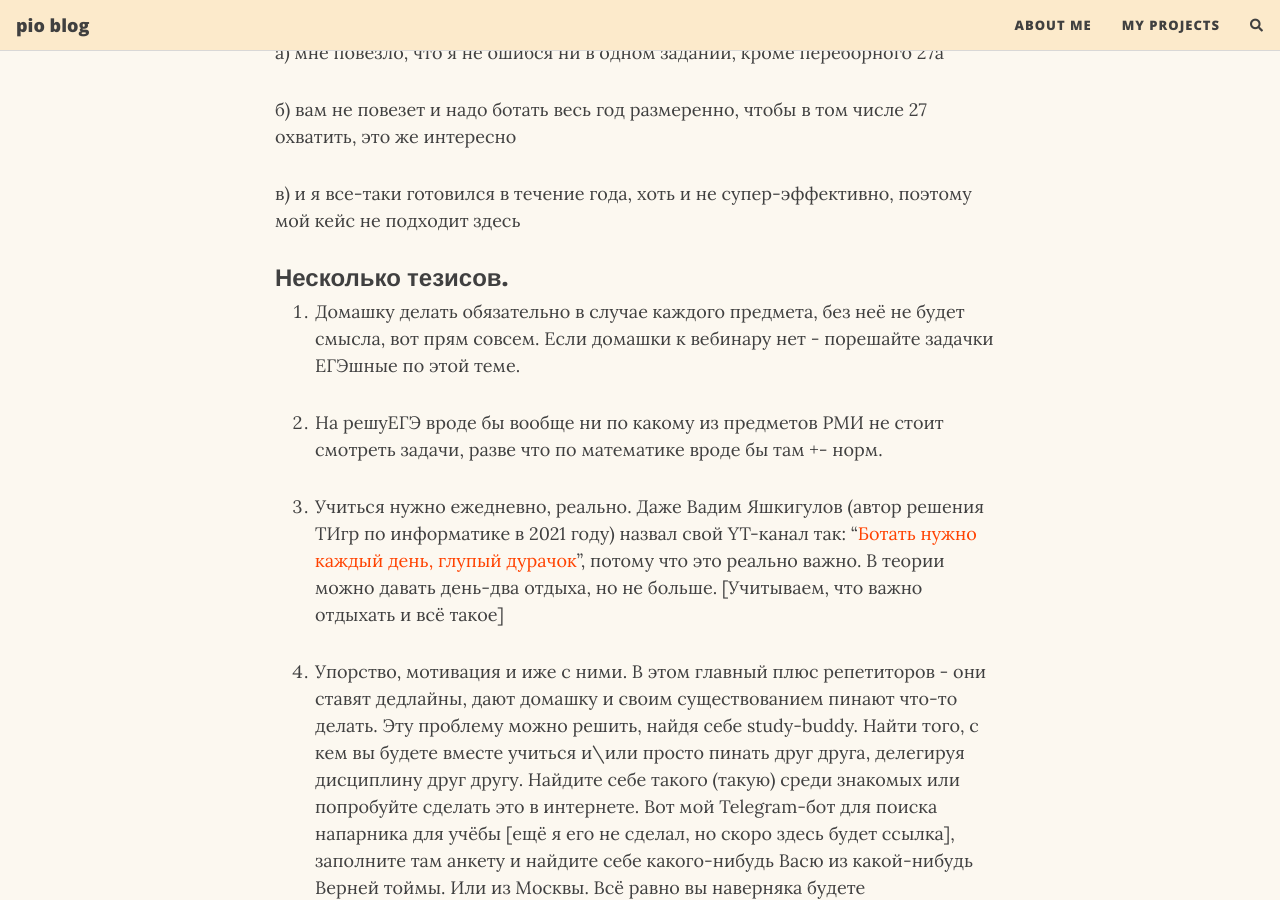
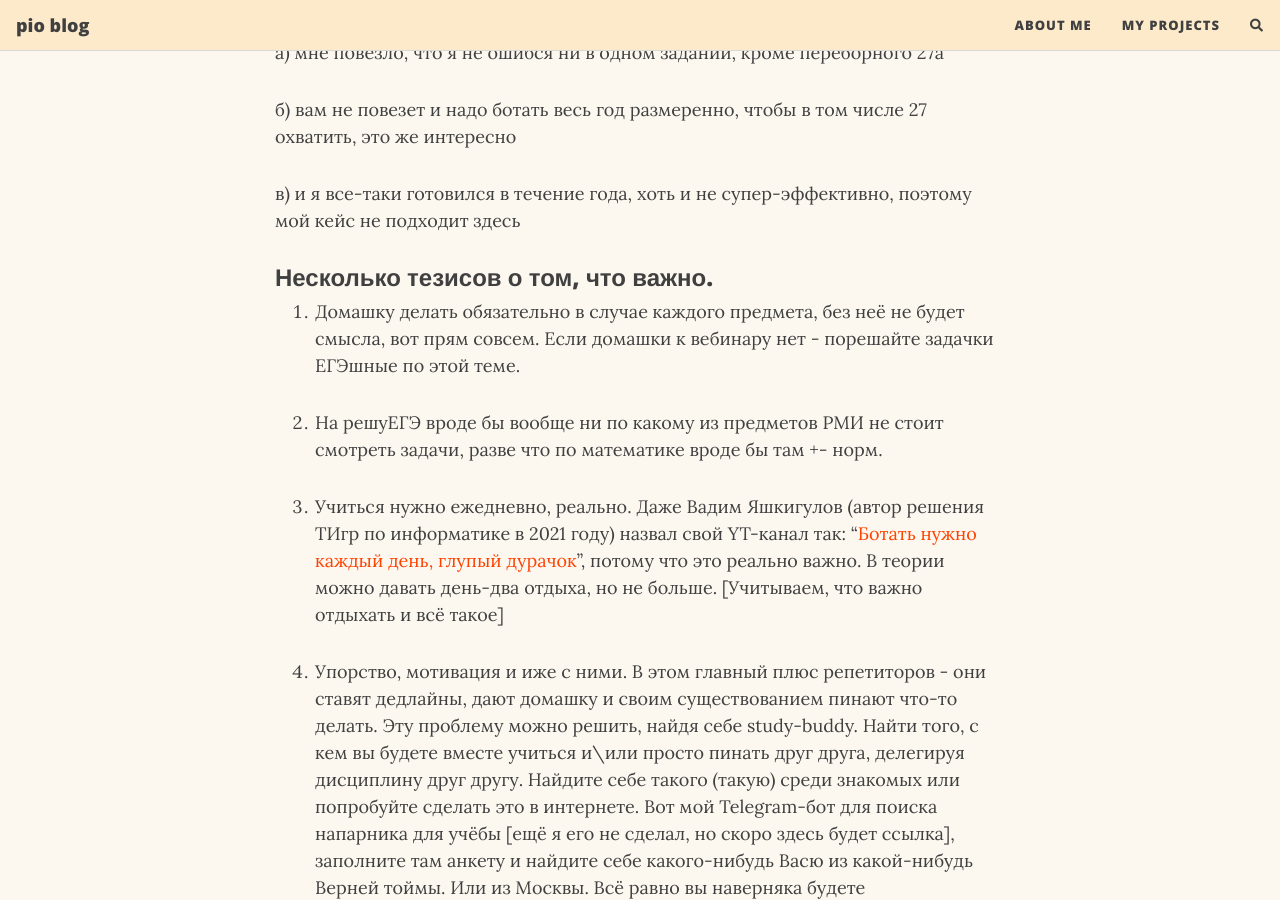
Before and after one commit to bubliki228/blog, a Jekyll site: the page built from ege.md, in a window 1280 px wide and 900 px high, scrolled down 2130 px. Built offline with Jekyll 4.4.1, drawn with Linux system fonts in a browser that asks for light colours; nearby versions of some CDN libraries; comment, search, counter and statistics services are not loaded.

Commit message:
update article

```diff
--- a/ege.md
+++ b/ege.md
@@ -58,7 +58,7 @@ subtitle: 'Гайд по самоподготовке'
 
 
 
-### Несколько тезисов.
+### Несколько тезисов о том, что важно.
 
 
 
```
Also changed, not shown: _posts/archive/2020-07-12-awareness_of_the_need_to_learn_and_enter_to_physmath_class.md (renamed from _posts/2020-07-12-awareness_of_the_need_to_learn_and_enter_to_physmath_class.md), _posts/archive/2020-07-14-about_physmath.md (renamed from _posts/2020-07-14-about_physmath.md), _posts/archive/2020-12-27-to-sum-up-first-part-of-10-grade.md (renamed from _posts/2020-12-27-to-sum-up-first-part-of-10-grade.md), _posts/archive/2021-01-03-me-and-russian-lang.md (renamed from _posts/2021-01-03-me-and-russian-lang.md), _posts/archive/2021-01-04-why-is-my-physmath-not-strong.md (renamed from _posts/2021-01-04-why-is-my-physmath-not-strong.md), _posts/archive/2021-01-07-me-and-computer-science.md (renamed from _posts/2021-01-07-me-and-computer-science.md), _posts/archive/2021-04-05-maybemed.md (renamed from _posts/2021-04-05-maybemed.md), _posts/archive/2021-12-31-looking-for-love-from-school-teachers.md (renamed from _posts/2021-12-31-looking-for-love-from-school-teachers.md), _posts/archive/school-ending.md (renamed from _posts/school-ending.md).
